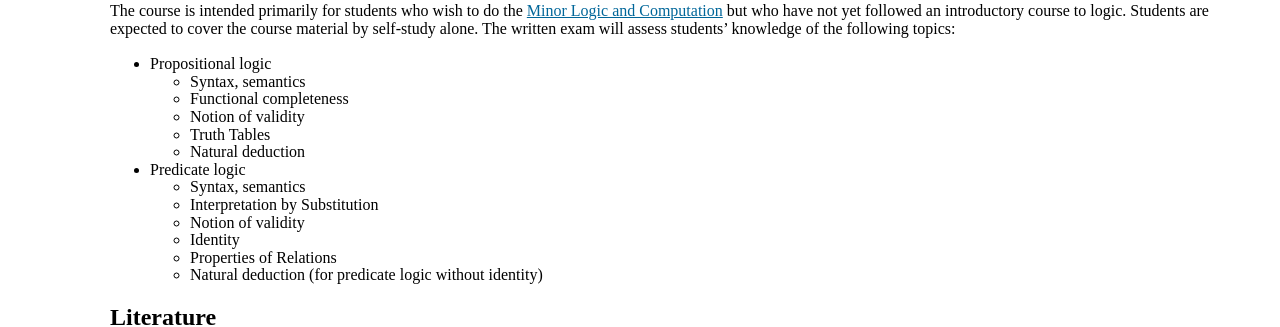
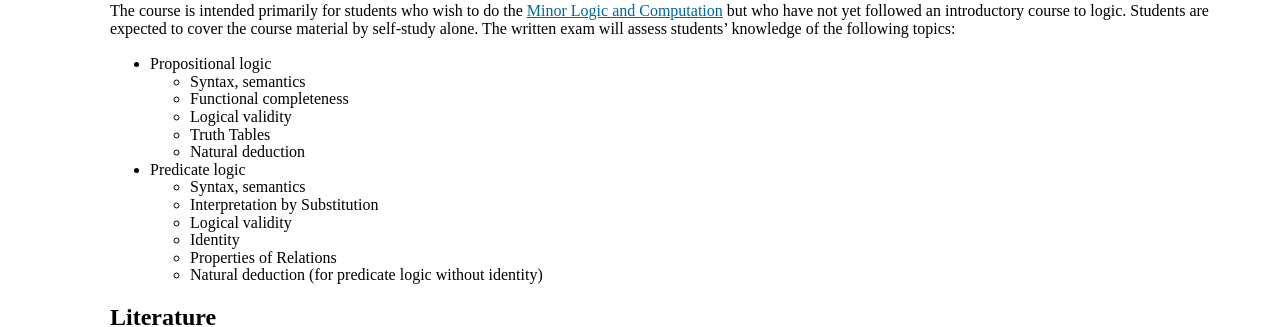
Before and after one commit to rednaw/site, a Jekyll site: the page built from content/introduction.md, in a window 1280 px wide. Shown: the part 466-793 px from the top of the page. Built offline with Jekyll 4.4.1, drawn with Linux system fonts in a browser that asks for light colours; some web fonts are replaced.

Commit message:
Update introduction.md

```diff
--- a/content/introduction.md
+++ b/content/introduction.md
@@ -26,13 +26,13 @@ The course is intended primarily for students who wish to do the [Minor Logic an
 - Propositional logic
   - Syntax, semantics
   - Functional completeness
-  - Notion of validity
+  - Logical validity
   - Truth Tables
   - Natural deduction
 - Predicate logic
   - Syntax, semantics
   - Interpretation by Substitution
-  - Notion of validity
+  - Logical validity
   - Identity
   - Properties of Relations
   - Natural deduction (for predicate logic without identity)
@@ -79,8 +79,8 @@ The book by Gamut is written with an eye towards applications in linguistics, wh
 ## Test exam
 Once you have studied the course materials it is time to test yourself. If you are able to make the following test exam you should be well prepared to make the real exam.<br><br>
 
-- [Test Exam](https://staff.fnwi.uva.nl/p.vanormondt/files/test-exam.pdf)
-- [Solutions](https://staff.fnwi.uva.nl/p.vanormondt/files/solutions-test-exam.pdf)
+- [Test Exam](https://www.marialoni.org/resources/test-exam.pdf)
+- [Solutions](https://www.marialoni.org/resources/solutions-test-exam.pdf)
 
 ## Examination
 Grading will be based on a written exam. In 2021/22 there are three opportunities for a final exam on 7 October, 3 February and 30 June. The exams will take place in Science Park. Consult DataNose for exact time and locations: [DataNose](https://datanose.nl/#course[100074])
```
